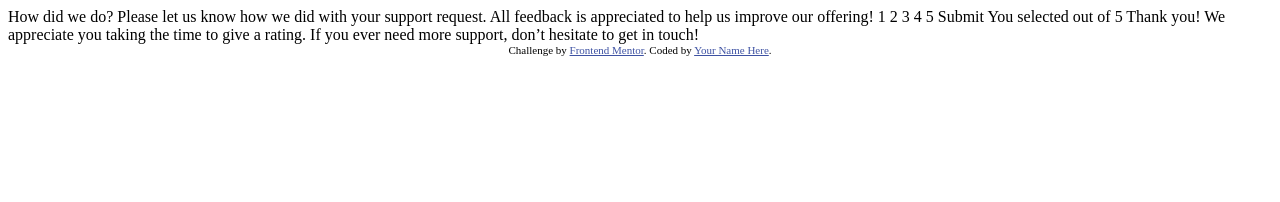
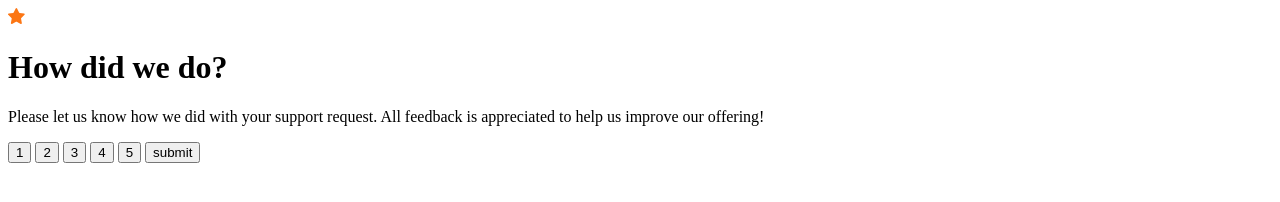
Before and after one commit to DayHikari/Rating_Component, a plain HTML site: page interactive-rating-component-main/index.html in a window 1280 px wide. Drawn offline with Linux system fonts and the light colour scheme.

Commit message:
set up html

```diff
--- a/interactive-rating-component-main/index.html
+++ b/interactive-rating-component-main/index.html
@@ -1,49 +1,59 @@
 <!DOCTYPE html>
 <html lang="en">
   <head>
-  <meta charset="UTF-8">
-  <meta name="viewport" content="width=device-width, initial-scale=1.0"> <!-- displays site properly based on user's device -->
+    <meta charset="UTF-8" />
+    <meta name="viewport" content="width=device-width, initial-scale=1.0" />
+    <!-- displays site properly based on user's device -->
 
-  <link rel="icon" type="image/png" sizes="32x32" href="./images/favicon-32x32.png">
+    <link
+      rel="icon"
+      type="image/png"
+      sizes="32x32"
+      href="./images/favicon-32x32.png"
+    />
 
     <title>Frontend Mentor | Interactive rating component</title>
 
     <!-- Feel free to remove these styles or customise in your own stylesheet 👍 -->
     <style>
-    .attribution { font-size: 11px; text-align: center; }
-    .attribution a { color: hsl(228, 45%, 44%); }
+      .attribution {
+        font-size: 11px;
+        text-align: center;
+      }
+      .attribution a {
+        color: hsl(228, 45%, 44%);
+      }
     </style>
   </head>
   <body>
-
     <!-- Rating state start -->
-
-  How did we do?
-
-  Please let us know how we did with your support request. All feedback is appreciated
-  to help us improve our offering!
-
-  1 2 3 4 5
-
-  Submit
+    <div>
+      <div id="fav-div">
+        <img src="./images/icon-star.svg" alt="orange-star" />
+      </div>
+      <div id="content-div">
+        <h1>How did we do?</h1>
+        <p>
+          Please let us know how we did with your support request. All feedback
+          is appreciated to help us improve our offering!
+        </p>
+      </div>
+      <button id="one-star" class="star-button">1</button>
+      <button id="two-star" class="star-button">2</button>
+      <button id="three-star" class="star-button">3</button>
+      <button id="four-star" class="star-button">4</button>
+      <button id="five-star" class="star-button">5</button>
+      <button>submit</button>
+    </div>
 
     <!-- Rating state end -->
 
     <!-- Thank you state start -->
 
-  You selected <!-- Add rating here --> out of 5
+    <!-- You selected
+    out of 5 Thank you! We appreciate you taking the time to give a rating. If
+    you ever need more support, don’t hesitate to get in touch!
 
-  Thank you!
-
-  We appreciate you taking the time to give a rating. If you ever need more support,
-  don’t hesitate to get in touch!
-
-  <!-- Thank you state end -->
-
-
-  <div class="attribution">
-    Challenge by <a href="https://www.frontendmentor.io?ref=challenge" target="_blank">Frontend Mentor</a>.
-    Coded by <a href="#">Your Name Here</a>.
-  </div>
+    Thank you state end -->
   </body>
 </html>
```
Also changed, not shown: 1 other file. Lines whose indentation alone changed are shown as unchanged.
